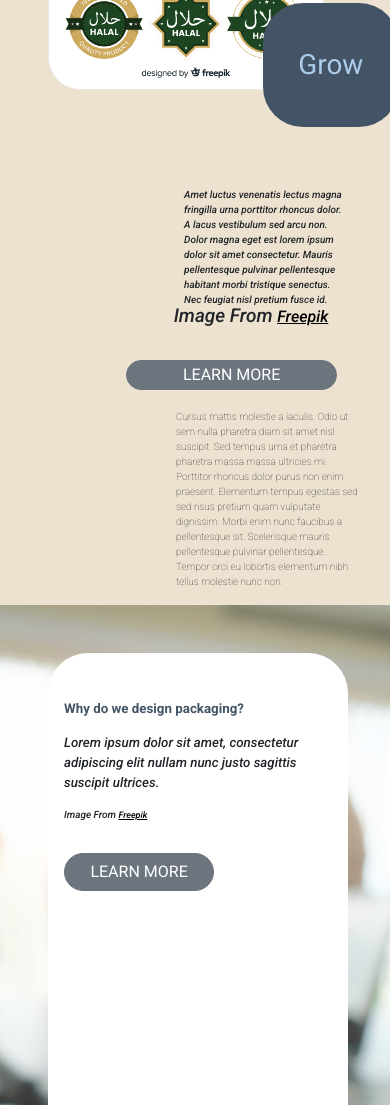
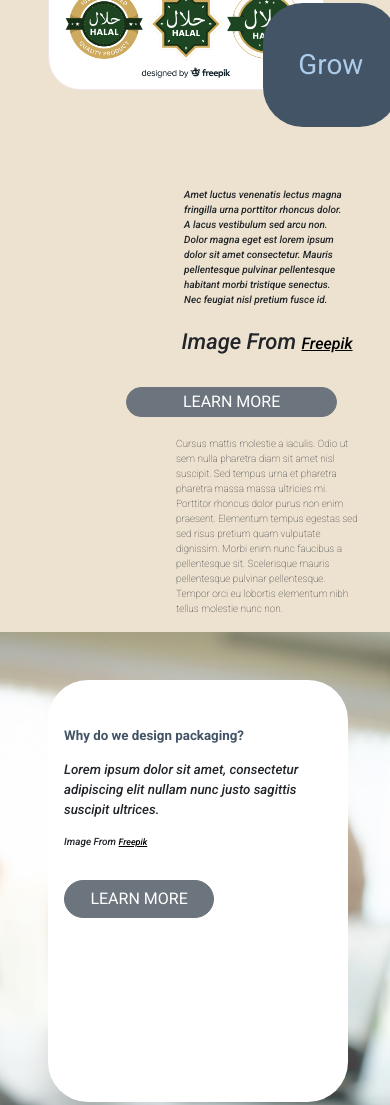
Before and after one commit to mahmouddoma/Packaging-store, a plain HTML site: page index.html in a window 390 px wide. Shown: the part 4320-5425 px from the top of the page. Drawn offline with Linux system fonts and the light colour scheme.

Commit message:
last01 commit

```diff
--- a/css/packaging.css
+++ b/css/packaging.css
@@ -277,8 +277,9 @@ body {
         padding: 45px 0;
     }
     .grow .text01 h2{
-        margin-top: -50%;
-        margin-left: 15%;
+        margin-top: -41%;
+        margin-left: 18%;
+        font-size: 22px;
     }
     .grow .text01 .btn {
         width: 80%;
@@ -318,7 +319,7 @@ body {
     .row-design .content-design {
         float: left;
         width: 77%;
-        height: 85%;
+        height: 50%;
     }
     .row-design .content-design h1 {
     font-size: smaller;
@@ -551,7 +552,7 @@ body {
     .contact-info{
         min-width: 100%;
         margin-top: 100%;
-        margin-left: 55%;
+        margin-left: 60%;
     }
     .contact .contact-input h1 {
         margin-right: 140%;
```
